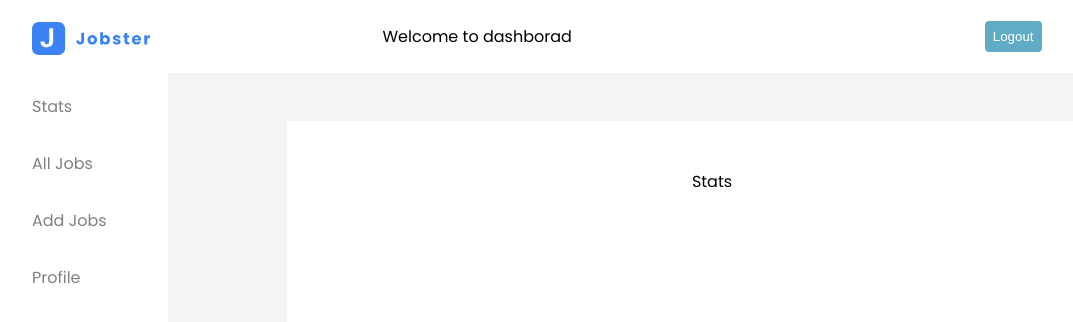
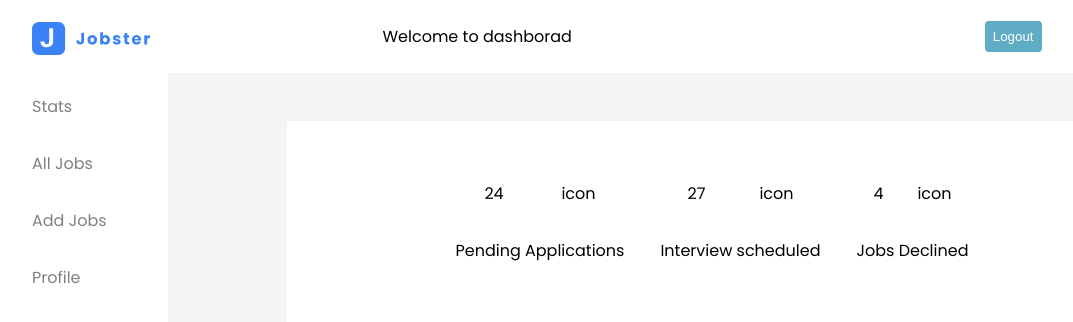
Before and after one commit to mharham75/Jobster, a React (Create React App) app: page /dashboard in a window 1280 px wide. Shown: the top 322 px of the page, without its empty margins (24-1097 px from the left). Built offline with nearby package versions, Linux system fonts and the light colour scheme.

Commit message:
Added EDIT PROFILE

```diff
--- a/src/dashboard/profile/Profile.jsx
+++ b/src/dashboard/profile/Profile.jsx
@@ -1,29 +1,59 @@
+import { useDispatch, useSelector } from "react-redux";
+import { useState } from "react";
+import { editProfileThunk } from "../../redux/actions/profileAction";
+
 //styles
 import "./profile.scss";
 
 const Profile = () => {
+
+  const loginuser = useSelector(store => store.userLogin?.user?.user)
+  const dispatch = useDispatch();
+
+  const [updateProfile, setUpdateProfile] = useState({
+    name: loginuser?.name || '',
+    lastName: loginuser?.lastName ||'',
+    email: loginuser?.email || '',
+    location: loginuser.location || ''
+  })
+
+  const handleProfileChange = e => {
+    const {name, value} = e?.target;
+
+    setUpdateProfile({
+      ...updateProfile,
+      [name]: value
+    })
+  }
+
+  const handleProfileSubmit = e => {
+    e.preventDefault();
+
+    dispatch(editProfileThunk(updateProfile));
+  }
+
   return (
     <div className="profile">
       <h2>Profile</h2>
-      <form className="profile-form">
+      <form className="profile-form" onSubmit={handleProfileSubmit}>
         <div>
           <label htmlFor="name">Name</label>
-          <input id="name" name="name" />
+          <input id="name" name="name" value={updateProfile?.name} onChange={ e => handleProfileChange(e)} />
         </div>
         <div>
           <label htmlFor="lastName">Last Name</label>
-          <input id="lastName" name="lastName" />
+          <input id="lastName" name="lastName" value={updateProfile?.lastName} onChange={ e => handleProfileChange(e)} />
         </div>
         <div>
           <label htmlFor="email">Email</label>
-          <input id="email" name="email" />
+          <input id="email" name="email" value={updateProfile?.email} onChange={ e => handleProfileChange(e)} />
         </div>
         <div>
-          <label htmlFor="loction">Location</label>
-          <input id="loction" name="loction" />
+          <label htmlFor="location">Location</label>
+          <input id="location" name="location" value={updateProfile?.location} onChange={ e => handleProfileChange(e)} />
         </div>
         <div>
-          <button className="save-btn">Save Changes</button>
+          <button type='submit' className="save-btn">Save Changes</button>
         </div>
       </form>
     </div>
--- a/src/dashboard/profile/profile.scss
+++ b/src/dashboard/profile/profile.scss
@@ -21,6 +21,7 @@
             outline: none;
             padding: 0.5rem;
             border-radius: 4px;
+            width: 90%;
         }
 
         label {
--- a/src/dashboard/stats/Stats.jsx
+++ b/src/dashboard/stats/Stats.jsx
@@ -1,9 +1,35 @@
-
 //styles
-import './stats.scss'
+import "./stats.scss";
 
 const Stats = () => {
-    return <p>Stats</p>
-}
+  return (
+    <div className="card-main">
 
-export default Stats
+      <div className="card job-pending">
+        <div className="card-about">
+          <p>24</p>
+          <p>icon</p>
+        </div>
+        <p>Pending Applications</p>
+      </div>
+
+      <div className="card job-scheduled">
+      <div className="card-about">
+          <p>27</p>
+          <p>icon</p>
+        </div>
+        <p>Interview scheduled</p>
+      </div>
+
+      <div className="card job-declined">
+      <div className="card-about">
+          <p>4</p>
+          <p>icon</p>
+        </div>
+        <p>Jobs Declined</p>
+      </div>
+    </div>
+  );
+};
+
+export default Stats;
--- a/src/dashboard/stats/stats.scss
+++ b/src/dashboard/stats/stats.scss
@@ -0,0 +1,16 @@
+.card-main{
+    display: flex;
+    align-items: center;
+    justify-content: center;
+    gap: 12px;
+
+    .card{
+        padding: 12px;
+
+        .card-about{
+            display: flex;
+            align-items: center;
+            justify-content: space-around;
+        }
+    }
+}
--- a/src/pages/login/Login.jsx
+++ b/src/pages/login/Login.jsx
@@ -3,10 +3,10 @@ import { useEffect, useState } from "react";
 import { toast } from "react-toastify";
 import { useDispatch } from "react-redux";
 import { userLoginThunk } from "../../redux/actions/userLoginAction";
+import { getUserFromLocalStorage } from "../../utils/localStorage";
 
 //styles
 import "./login.scss";
-import { getUserFromLocalStorage } from "../../utils/localStorage";
 
 const initialState = {
   email: "",
@@ -42,7 +42,6 @@ const Login = () => {
 
   useEffect( () => {
     const _user = getUserFromLocalStorage()
-    console.log(_user,'user')
     if(_user){
       navigate('/dashboard')
     }
--- a/src/redux/actionTypes.js
+++ b/src/redux/actionTypes.js
@@ -5,3 +5,7 @@ export const REGISTER_USER_SUCCESS = 'REGISTER_USER_SUCCESS'
 //user login
 export const USER_LOGIN_REQUEST = 'USER_LOGIN_REQUEST'
 export const USER_LOGIN_SUCCESS = 'USER_LOGIN_SUCCESS'
+
+//edit profile
+export const EDIT_PROFILE_REQUEST = 'EDIT_PROFILE_REQUEST'
+export const EDIT_PROFILE_SUCCESS = 'EDIT_PROFILE_SUCCESS'
--- /dev/null
+++ b/src/redux/actions/profileAction.js
@@ -0,0 +1,37 @@
+import axios from "axios";
+import { toast } from "react-toastify";
+import { EDIT_PROFILE_REQUEST, EDIT_PROFILE_SUCCESS } from "../actionTypes";
+import { baseUrl } from "../../utils/constants/constants";
+import { addUserToLocalStorage, getUserDetailsTokenFromLocalStorage } from "../../utils/localStorage";
+
+const editProfileRequest = () => {
+  return {
+    type: EDIT_PROFILE_REQUEST,
+  };
+};
+
+export const editProfileSuccess = (user) => {
+  return {
+    type: EDIT_PROFILE_SUCCESS,
+    payload: user,
+  };
+};
+
+export const editProfileThunk = (user) => {
+  return async (dispatch) => {
+    try {
+      const response = await axios.patch(baseUrl+'/auth/updateUser', user,{
+        headers: {
+            authorization: `Bearer ${getUserDetailsTokenFromLocalStorage()}`
+        }
+      });
+      if (response) {
+        dispatch(editProfileSuccess(response?.data));
+        addUserToLocalStorage(user)
+        toast.success("profile updated");
+      }
+    } catch (error) {
+      toast.error("Error in updation");
+    }
+  };
+};
--- a/src/redux/actions/userLoginAction.js
+++ b/src/redux/actions/userLoginAction.js
@@ -25,7 +25,7 @@ export const userLoginThunk = (userDetails) => {
             const response = await axios.post(baseUrl+'/auth/login',userDetails);
             if(response){
                 dispatch(userLoginSucces(response.data))
-                addUserToLocalStorage(userDetails)
+                addUserToLocalStorage(response.data)
                 toast.success('Logging user in')
             }
         } catch (error) {
--- /dev/null
+++ b/src/redux/reducers/profileReducer.js
@@ -0,0 +1,25 @@
+import { EDIT_PROFILE_REQUEST, EDIT_PROFILE_SUCCESS } from "../actionTypes";
+
+const initialState = {
+  isLoading: false,
+  user: {},
+};
+
+export const profileReducer = (state = initialState, action) => {
+  switch (action.type) {
+    case EDIT_PROFILE_REQUEST:
+      return {
+        isLoading: true,
+        user: {},
+      };
+
+    case EDIT_PROFILE_SUCCESS:
+      return {
+        isLoading: false,
+        user: action.payload,
+      };
+
+    default:
+      return state;
+  }
+};
--- a/src/redux/rootReducer.js
+++ b/src/redux/rootReducer.js
@@ -1,10 +1,12 @@
 import { combineReducers } from "redux";
 import { userRegisterReducer } from "./reducers/userRegisterReducer";
 import { userLoginReducer } from "./reducers/userLoginReducer";
+import { profileReducer } from "./reducers/profileReducer";
 
 const rootReducer = combineReducers({
   userRegister: userRegisterReducer,
   userLogin: userLoginReducer,
+  profileReducer,
   //more reducers come here
 });
 
--- a/src/utils/localStorage.js
+++ b/src/utils/localStorage.js
@@ -13,3 +13,11 @@ export const getUserFromLocalStorage = () => {
   const user = result ? JSON.parse(result) : null;
   return user;
 };
+
+export const getUserDetailsTokenFromLocalStorage = () => {
+  const _user = JSON.parse(localStorage.getItem('user'));
+  const { user } = _user;
+  if(user){
+    return user?.token;
+  }
+}
```
